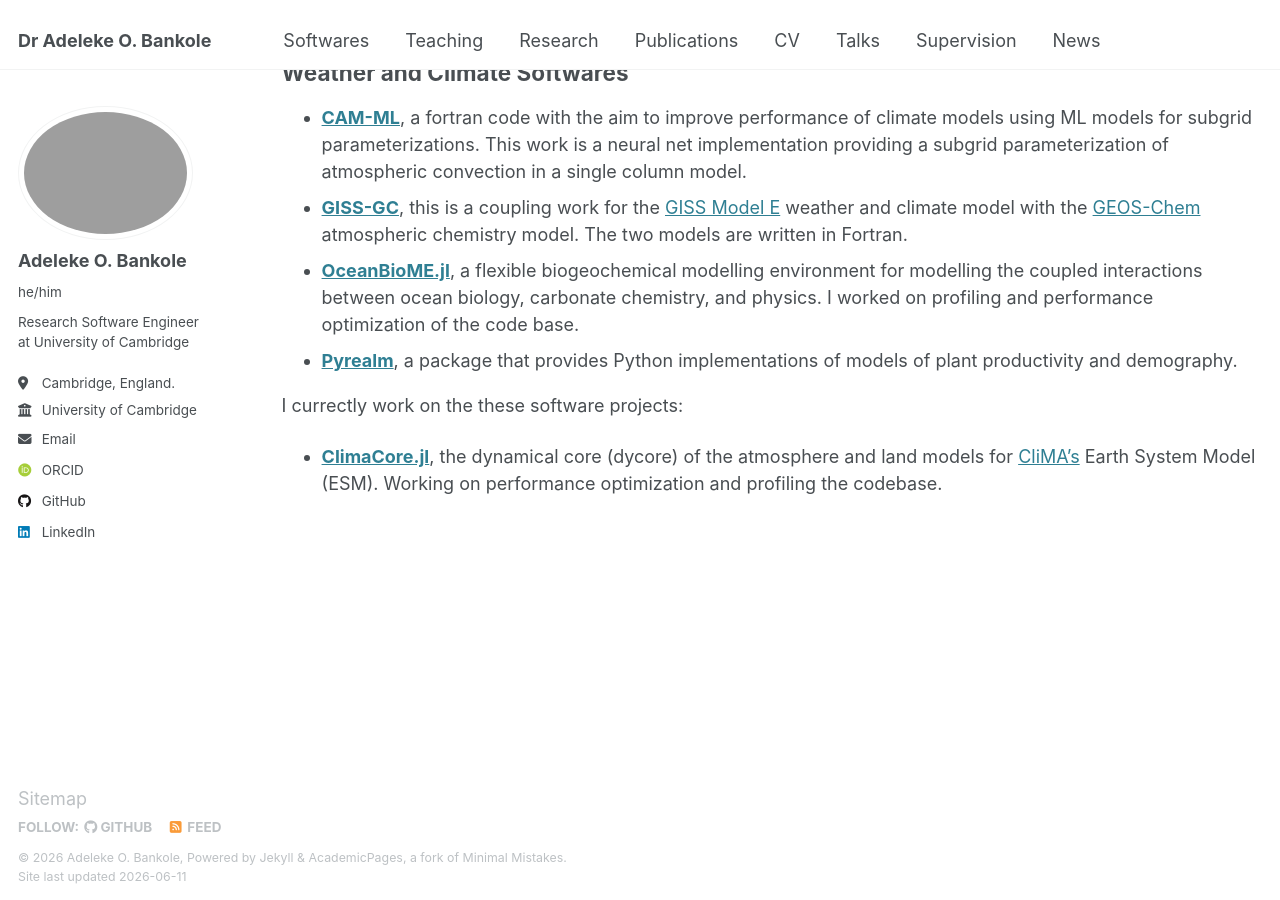
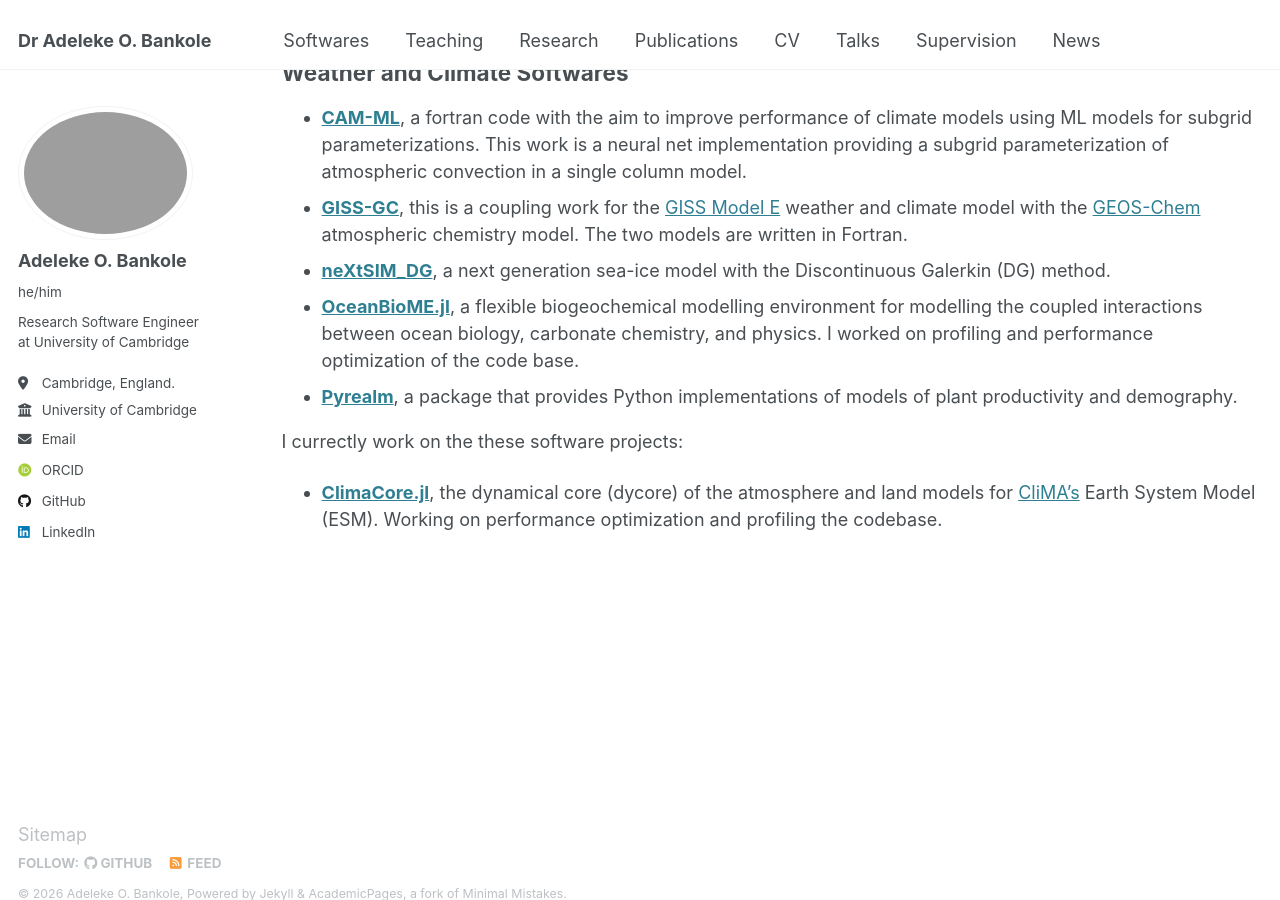
Before and after one commit to AdelekeBankole/adelekebankole.github.io, a Jekyll site: the page built from _softwares/softwares.md, in a window 1280 px wide and 900 px high, scrolled down 462 px. Built offline with Jekyll 4.4.1, drawn with Linux system fonts in a browser that asks for light colours; some web fonts are replaced.

Commit message:
update software page
Added neXtSIM_DG as a new sea-ice model entry.

```diff
--- a/_softwares/softwares.md
+++ b/_softwares/softwares.md
@@ -15,6 +15,7 @@ I contributed to the following code bases:
 <!-- ====== -->
 * [**CAM-ML**](https://github.com/m2lines/convection-parameterization-in-CAM), a fortran code with the aim to improve performance of climate models using ML models for subgrid parameterizations. This work is a neural net implementation providing a subgrid parameterization of atmospheric convection in a single column model.
 * [**GISS-GC**](https://github.com/fetch4/GISS-GC), this is a coupling work for the [GISS Model E](https://simplex.giss.nasa.gov/gcm/) weather and climate model with the [GEOS-Chem](https://geoschem.github.io/index.html) atmospheric chemistry model. The two models are written in Fortran.
+* [**neXtSIM_DG**](https://github.com/nextsimhub/nextsimdg), a next generation sea-ice model with the Discontinuous Galerkin (DG) method.
 * [**OceanBioME.jl**](https://github.com/OceanBioME/OceanBioME.jl), a flexible biogeochemical modelling environment for modelling the coupled interactions between ocean biology, carbonate chemistry, and physics. I worked on profiling and performance optimization of the code base.
 * [**Pyrealm**](https://github.com/ImperialCollegeLondon/pyrealm), a package that provides Python implementations of models of plant productivity and demography.
 
```
